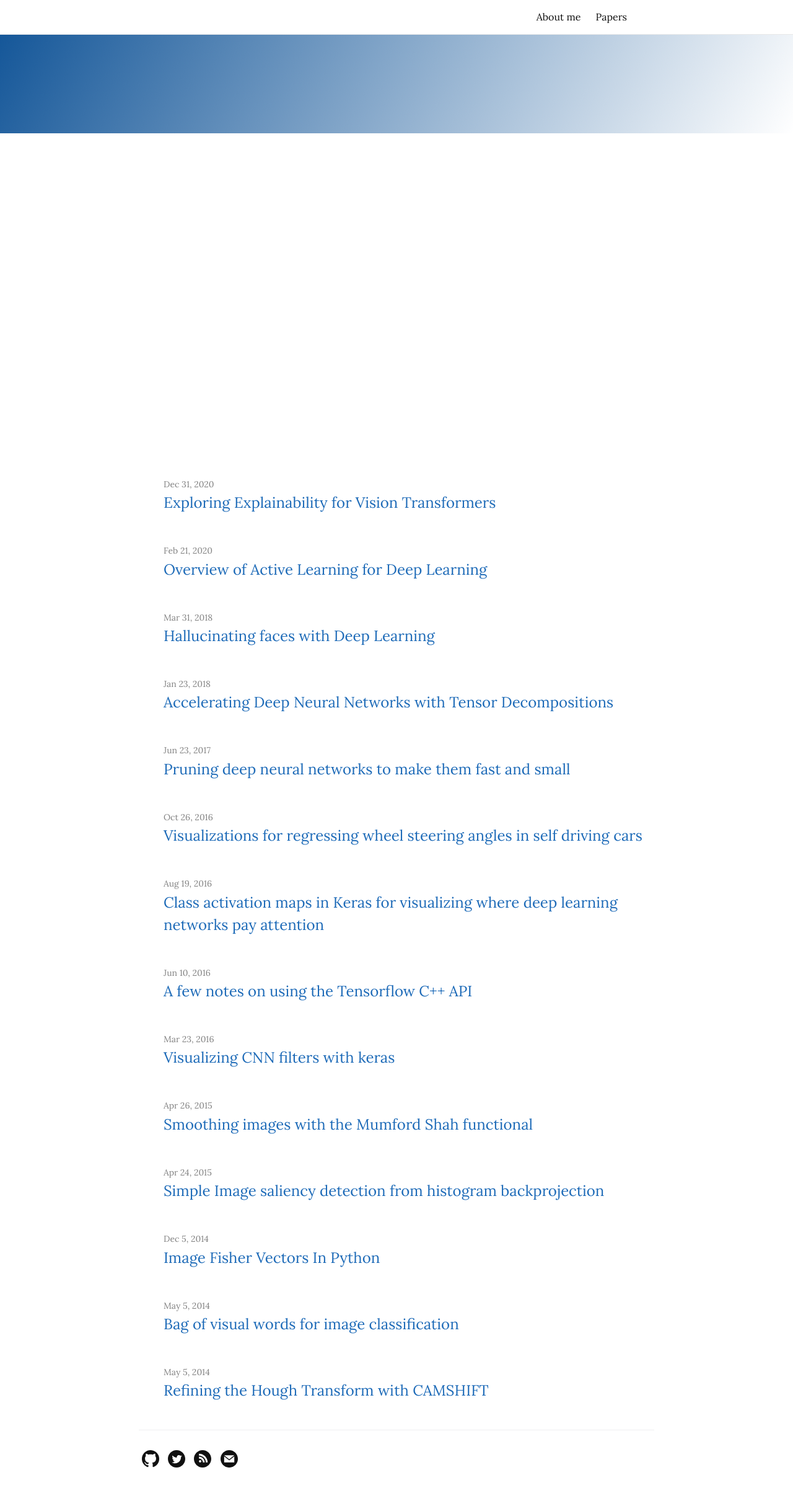
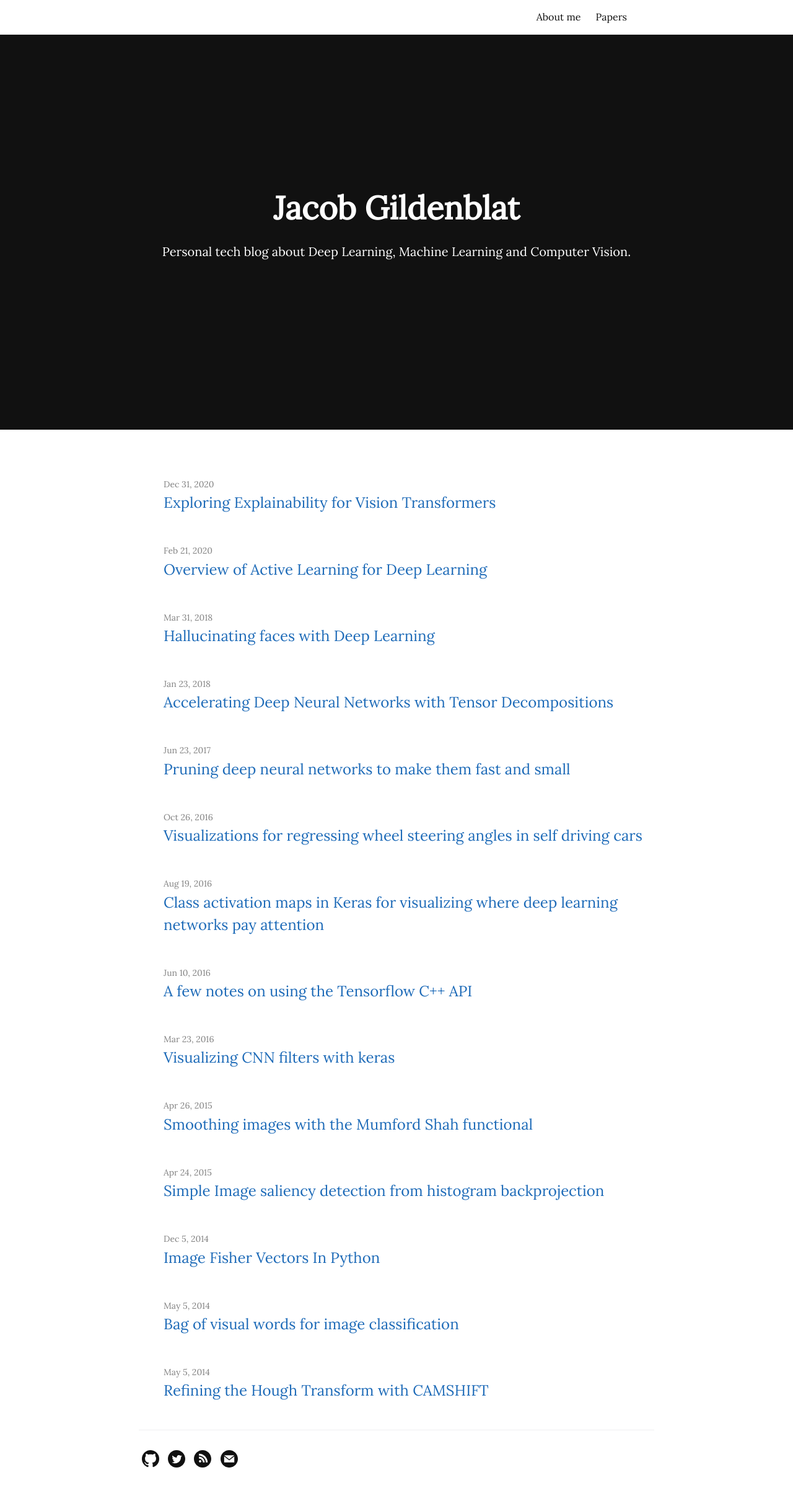
Before and after one commit to jacobgil/jacobgil.github.io, a Jekyll site: the page built from index.md, in a window 1280 px wide. Shown: the whole page at 62% size. Built offline with Jekyll 4.4.1, drawn with Linux system fonts in a browser that asks for light colours.

Commit message:
remove header image

```diff
--- a/_sass/jekyll-theme-cayman-blog.scss
+++ b/_sass/jekyll-theme-cayman-blog.scss
@@ -90,12 +90,12 @@ a {
 .page-header {
   color: $header-heading-color;
   text-align: center;
-  background-color: $header-bg-color;
+  background-color: $body-text-color;
   // background-image: url("../header.jpg");
-  background-image: linear-gradient(120deg, $header-bg-color-secondary, $header-bg-color);
+  // background-image: linear-gradient(120deg, $header-bg-color-secondary, $header-bg-color);
 
   background-repeat: no-repeat;
-  background-size: 100% 25%;
+  background-size: 100% 100%;
 
   @include large {
     padding: 15rem 6rem;
```
